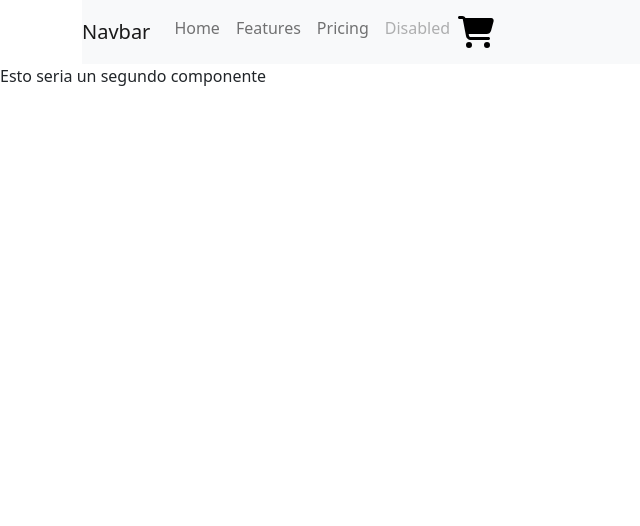
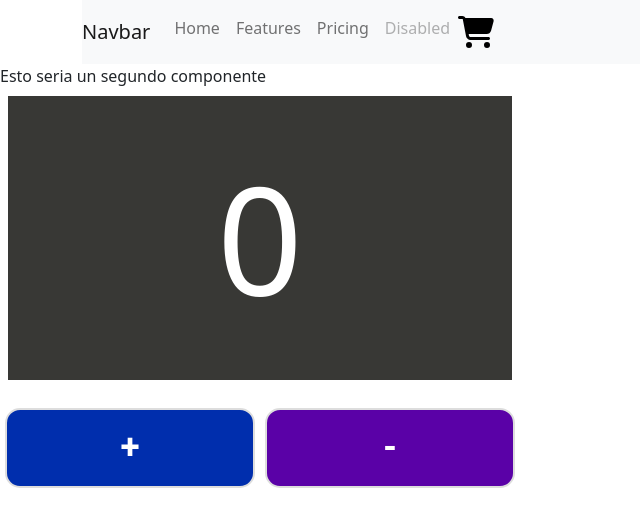
Before and after one commit to mmacchia11/entrega, a React (Create React App) app: page / in a window 1280 px wide. Shown: the top 526 px of the page, without its empty margins (0-640 px from the left). Built offline with nearby package versions, Linux system fonts and the light colour scheme.

Commit message:
agregue los botones con el contador funcional

```diff
--- a/src/App.js
+++ b/src/App.js
@@ -2,13 +2,43 @@ import logo from './logo.svg';
 import './App.css';
 import NavBar from './components/NavBar';
 import ItemListContainer from './components/ItemListContainer';
+import Boton from './components/Boton';
+import Contador from './components/ItemCount';
+import { useState } from 'react';
+
+
 
 function App() {
+
+  const [numClics, setNumClics] = useState(0);
+
+  const manejarClic = () =>{
+    setNumClics(numClics + 1)
+  }
+
+  const reiniciarContacor = () =>{
+    setNumClics(numClics - 1)
+  }
+
+
   return (
 
   <div>
   <NavBar/>
+
   <ItemListContainer/>
+
+  <Contador numClics={numClics} />
+
+  <Boton
+  texto="+"
+  esBotonDeClic={true}
+  manejarClic={manejarClic}/>
+
+<Boton
+  texto="-"
+  esBotonDeClic={false}
+  manejarClic={reiniciarContacor}/>
   </div>
   );
 
--- /dev/null
+++ b/src/Estilos/Boton.css
@@ -0,0 +1,25 @@
+button{
+        width: 250px;
+        height: 80px;
+        font-family: Roboto, sans-serif;
+        font-weight:bold;
+        color: #fff;
+        border:2px solid #ddd;
+        border-radius:15px;
+        margin: 5px;
+        cursor: pointer;
+        font-Size: 35px;
+        float: left;
+}
+
+button:hover{
+        background-color:#00471b;
+}
+
+.boton-clic{
+        background-color:#002ead;
+}
+
+.boton-reiniciar{
+        background-color:#5a01a7;
+}
--- /dev/null
+++ b/src/Estilos/Contador.css
@@ -0,0 +1,13 @@
+.contador{
+        width: 520px;
+        height: 300px;
+        font-size:150px;
+        padding:25px;
+        color:#fff;
+        display: flex;
+        align-items: center;
+        justify-content:center;
+        border:8px solid #fff;
+        margin-bottom: 15px;
+        background-color: rgb(56, 56, 53);
+}
--- /dev/null
+++ b/src/components/Boton.js
@@ -0,0 +1,19 @@
+import React from 'react';
+import '../Estilos/Boton.css';
+
+
+ const Boton = ({texto, esBotonDeClic, manejarClic}) => {
+  return (
+    <div>
+      <button
+      className={esBotonDeClic ? 'boton-clic' : 'boton-reiniciar'}
+      onClick={manejarClic}>
+      {texto}
+      </button>
+
+    </div>
+  )
+}
+
+
+export default Boton;
--- /dev/null
+++ b/src/components/ItemCount.js
@@ -0,0 +1,13 @@
+import React from 'react';
+import '../Estilos/Contador.css';
+
+
+const Contador = ({ numClics }) => {
+        return (
+                <div className="contador">
+                        {numClics}
+                </div>
+        )
+}
+
+export default Contador;
--- a/src/components/ItemListContainer.js
+++ b/src/components/ItemListContainer.js
@@ -1,8 +1,13 @@
-import React from 'react'
+import React from 'react';
 
 const ItemListContainer = () => {
   return (
-    <div>Esto seria un segundo componente</div>
+    <div>
+      Esto seria un segundo componente
+
+      {/* <ItemCount/> */}
+    </div>
+
   )
 }
 
```
Also changed, not shown: src/App.css (line endings or trailing spaces).
